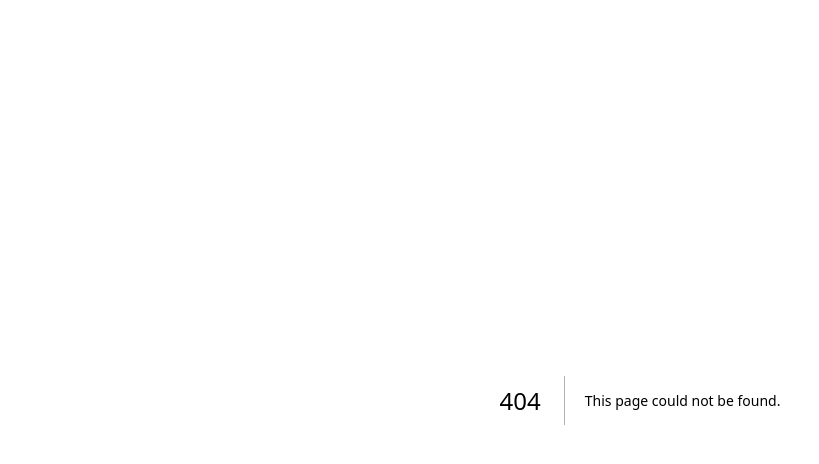
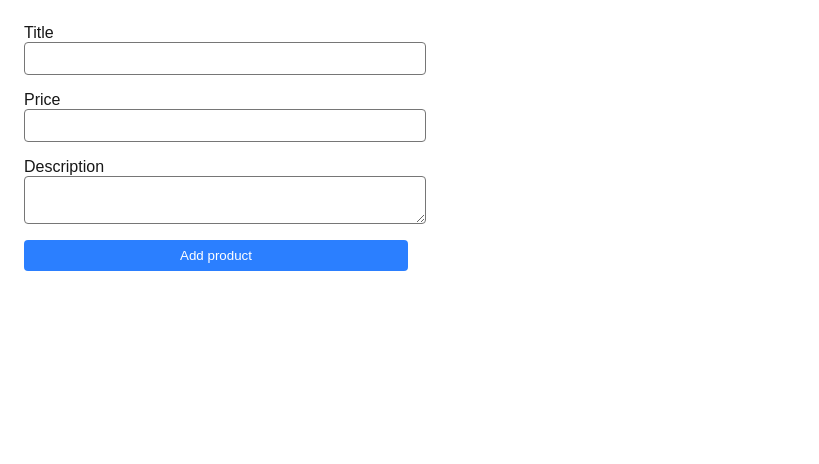
Before and after one commit to nnsng/nextjs-15, a Next.js app: page /products-db-create in a window 1280 px wide. Before the commit this address had no page. Shown: the top 464 px of the page, without its empty margins (0-819 px from the left). Built offline with nearby package versions, Linux system fonts and the light colour scheme; no server answers; the database is empty.

Commit message:
forms with server actions

```diff
--- /dev/null
+++ b/src/app/products-db-create/page.tsx
@@ -0,0 +1,37 @@
+import { addProduct } from '@/prisma-db';
+import { redirect } from 'next/navigation';
+
+export default function CreateProductPage() {
+  const createProduct = async (formData: FormData) => {
+    'use server';
+
+    const title = formData.get('title') as string;
+    const price = formData.get('price') as string;
+    const description = formData.get('description') as string;
+    await addProduct(title, parseInt(price), description);
+    redirect('/products-db');
+  };
+
+  return (
+    <form action={createProduct} className="max-w-96 space-y-4 p-4">
+      <label className="block">
+        Title
+        <input type="text" className="block w-full rounded border p-2 text-black" name="title" />
+      </label>
+      <label className="block">
+        Price
+        <input type="number" className="block w-full rounded border p-2 text-black" name="price" />
+      </label>
+      <label className="block">
+        Description
+        <textarea className="block w-full rounded border p-2 text-black" name="description" />
+      </label>
+      <button
+        type="submit"
+        className="block w-full rounded border-none bg-blue-500 p-2 text-white disabled:bg-gray-500"
+      >
+        Add product
+      </button>
+    </form>
+  );
+}
```
